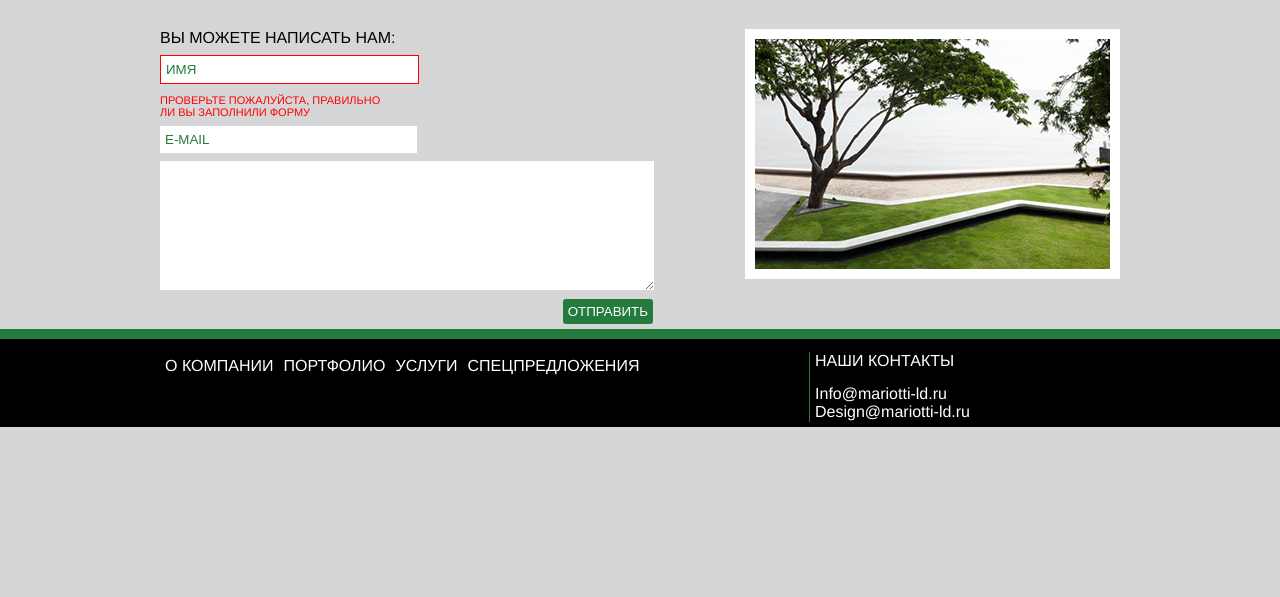
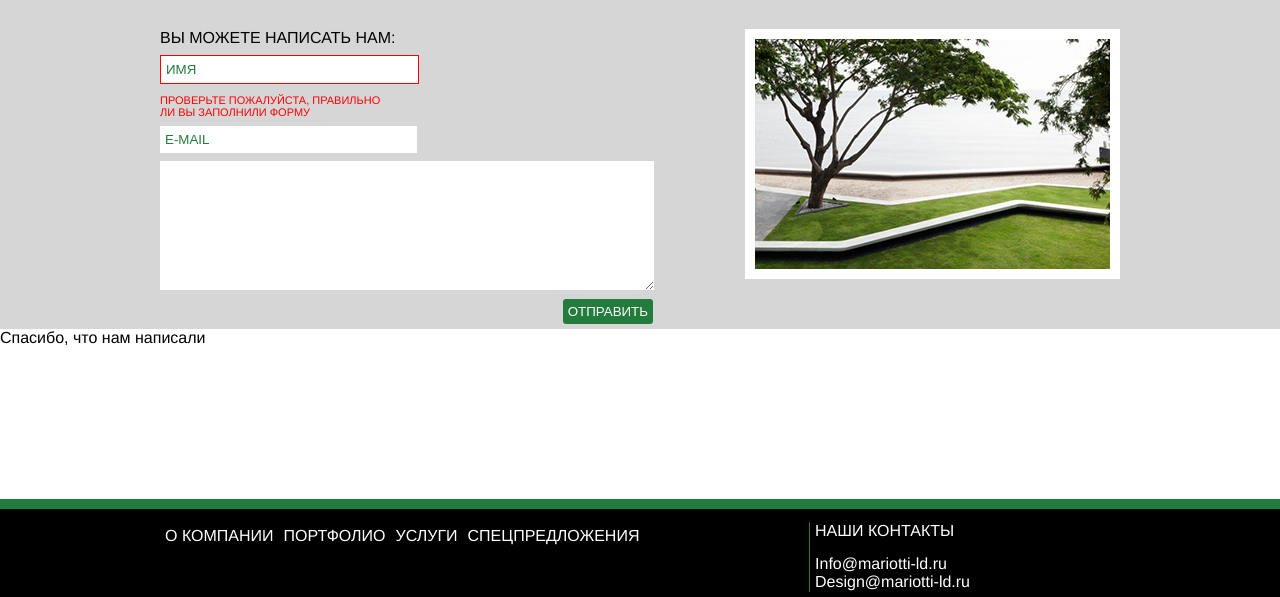
Before and after one commit to alifanov/mariotti, a Django app: page /contacts/ in a window 1280 px wide. Shown: the part 374-971 px from the top of the page. Before the commit the page ends 801 px from the top, so only its background shows below. Run offline with Django 3.2, Linux system fonts and the light colour scheme; some libraries are stand-ins or nearby versions.

Commit message:
fix default CSS style

```diff
--- a/static/css/style.css
+++ b/static/css/style.css
@@ -420,3 +420,9 @@ ul.footer-menu {
     float: right;
     border: 10px solid white;
 }
+
+.modal {
+    background: white;
+    width: 560px;
+    height: 170px;
+}
--- a/static/js/common.js
+++ b/static/js/common.js
@@ -12,4 +12,9 @@ $(function(){
         setHeight: 200,
         scrollInertia: 0
     });
+
+    $(".contact-form-wrapper").click(function(){
+        $("#thx-msg").fancybox('open');
+        return false;
+    });
 });
--- a/templates/contacts.html
+++ b/templates/contacts.html
@@ -31,4 +31,8 @@
             </form>
         </div>
     </div>
+
+    <div class="modal" id="thx-msg">
+        <div class="thx-text">Спасибо, что нам написали</div>
+    </div>
 {% endblock %}
```
